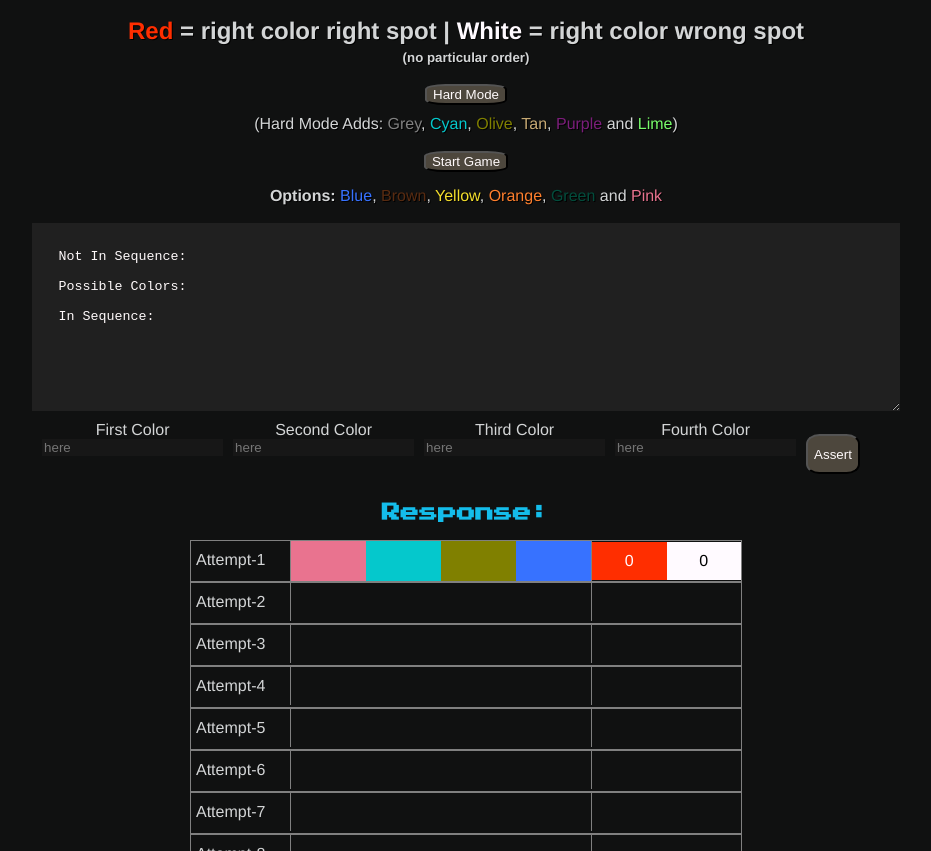
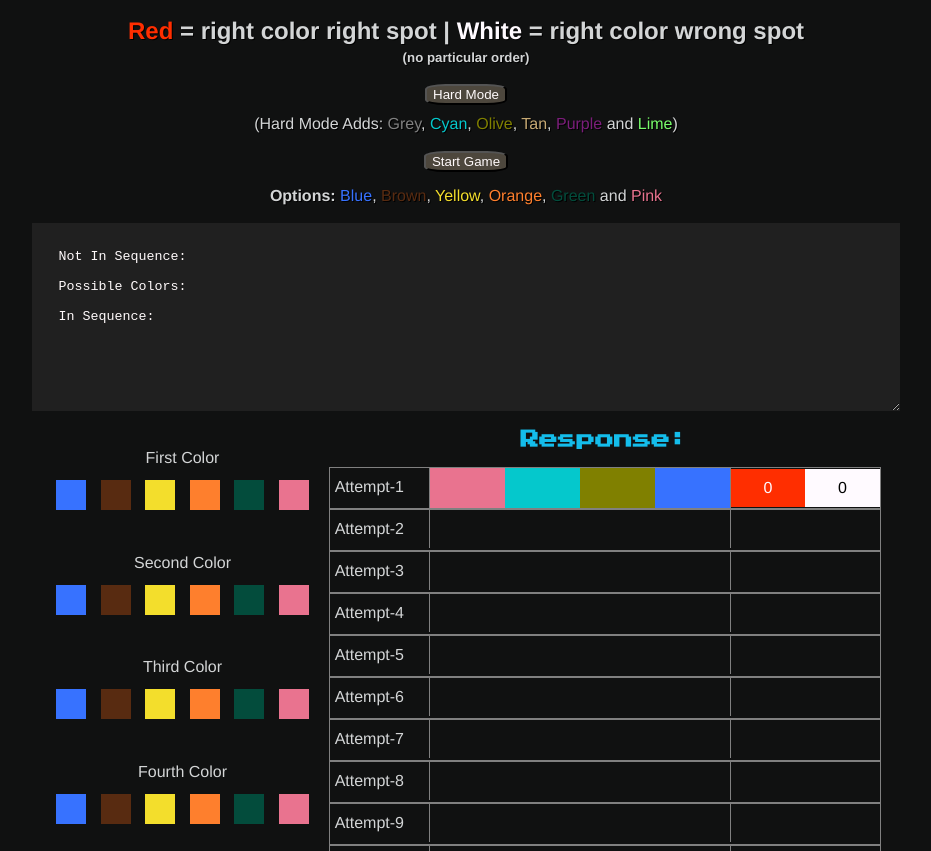
Before and after one commit to blperez1/MasterMind-project, a plain HTML site: page index.html in a window 1280 px wide. Shown: the part 101-952 px from the top of the page, without its empty margins (174-1105 px from the left). Drawn offline with Linux system fonts and the light colour scheme.

Commit message:
Change inputs type to radio buttons

```diff
--- a/index.html
+++ b/index.html
@@ -29,32 +29,80 @@ Possible Colors:
 In Sequence:
 </textarea>
 
+<div id="gameBoard">
     <div class="colorSelections">
         <div class="colorField">
-        <label>First Color
-            <input class="colorGuess" id="colorInput1" type="text" placeholder="here" onfocus="this.value=''"><br>
-        </label>
+            <p>First Color</p>
+            <div class="colorOptions">
+                <input id="checkbox-1" class="checkBox" name="color-1" type="radio" >
+                <label for="checkbox-1" class="checkBox-Mask bg-blue"></label>
+                <input id="checkbox-2" class="checkBox" name="color-1" type="radio" >
+                <label for="checkbox-2" class="checkBox-Mask bg-brown"></label>
+                <input id="checkbox-3" class="checkBox" name="color-1" type="radio" >
+                <label for="checkbox-3" class="checkBox-Mask bg-yellow"></label>
+                <input id="checkbox-4" class="checkBox" name="color-1" type="radio" >
+                <label for="checkbox-4" class="checkBox-Mask bg-orange"></label>
+                <input id="checkbox-5" class="checkBox" name="color-1" type="radio" >
+                <label for="checkbox-5" class="checkBox-Mask bg-green"></label>
+                <input id="checkbox-6" class="checkBox" name="color-1" type="radio" >
+                <label for="checkbox-6" class="checkBox-Mask bg-pink"></label>
+            </div>
         </div>
 
         <div class="colorField">
-        <label>Second Color
-            <input class="colorGuess"  id="colorInput2" type="text" placeholder="here" onfocus="this.value=''"><br>
-        </label>
+            <p>Second Color</p>
+            <div class="colorOptions">
+                <input id="checkbox-7" class="checkBox" name="color-2" type="radio" >
+                <label for="checkbox-7" class="checkBox-Mask bg-blue"></label>
+                <input id="checkbox-8" class="checkBox" name="color-2" type="radio" >
+                <label for="checkbox-8" class="checkBox-Mask bg-brown"></label>
+                <input id="checkbox-9" class="checkBox" name="color-2" type="radio" >
+                <label for="checkbox-9" class="checkBox-Mask bg-yellow"></label>
+                <input id="checkbox-10" class="checkBox" name="color-2" type="radio" >
+                <label for="checkbox-10" class="checkBox-Mask bg-orange"></label>
+                <input id="checkbox-11" class="checkBox" name="color-2" type="radio" >
+                <label for="checkbox-11" class="checkBox-Mask bg-green"></label>
+                <input id="checkbox-12" class="checkBox" name="color-2" type="radio" >
+                <label for="checkbox-12" class="checkBox-Mask bg-pink"></label>
+            </div>
         </div>
         <div class="colorField">
-        <label>Third Color
-            <input class="colorGuess"  id="colorInput3" type="text" placeholder="here" onfocus="this.value=''"><br>
-        </label>
+            <p>Third Color</p>
+            <div class="colorOptions">
+                <input id="checkbox-13" class="checkBox" name="color-3" type="radio" >
+                <label for="checkbox-13" class="checkBox-Mask bg-blue"></label>
+                <input id="checkbox-14" class="checkBox" name="color-3" type="radio" >
+                <label for="checkbox-14" class="checkBox-Mask bg-brown"></label>
+                <input id="checkbox-15" class="checkBox" name="color-3" type="radio" >
+                <label for="checkbox-15" class="checkBox-Mask bg-yellow"></label>
+                <input id="checkbox-16" class="checkBox" name="color-3" type="radio" >
+                <label for="checkbox-16" class="checkBox-Mask bg-orange"></label>
+                <input id="checkbox-17" class="checkBox" name="color-3" type="radio" >
+                <label for="checkbox-17" class="checkBox-Mask bg-green"></label>
+                <input id="checkbox-18" class="checkBox" name="color-3" type="radio" >
+                <label for="checkbox-18" class="checkBox-Mask bg-pink"></label>
+            </div>
         </div>
 
         <div class="colorField">
-        <label>Fourth Color
-            <input class="colorGuess"  id="colorInput4" type="text" placeholder="here" onfocus="this.value=''"><br>
-        </label>
+            <p>Fourth Color</p>
+            <div class="colorOptions">
+                <input id="checkbox-19" class="checkBox" name="color-4" type="radio" >
+                <label for="checkbox-19" class="checkBox-Mask bg-blue"></label>
+                <input id="checkbox-20" class="checkBox" name="color-4" type="radio" >
+                <label for="checkbox-20" class="checkBox-Mask bg-brown"></label>
+                <input id="checkbox-21" class="checkBox" name="color-4" type="radio" >
+                <label for="checkbox-21" class="checkBox-Mask bg-yellow"></label>
+                <input id="checkbox-22" class="checkBox" name="color-4" type="radio" >
+                <label for="checkbox-22" class="checkBox-Mask bg-orange"></label>
+                <input id="checkbox-23" class="checkBox" name="color-4" type="radio" >
+                <label for="checkbox-23" class="checkBox-Mask bg-green"></label>
+                <input id="checkbox-24" class="checkBox" name="color-4" type="radio" >
+                <label for="checkbox-24" class="checkBox-Mask bg-pink"></label>
+            </div>
         </div>
 
-    <button type="submit" id="submit">Assert</button><br>
-    <p id="winner"></p><br>
+        <button type="submit" id="submit">Assert</button>
     </div>
     <div class="responses">
         <h3>Response:</h3>
@@ -120,6 +168,10 @@ In Sequence:
         </div>
         <button id="done"><span class="red">Show</span>  <span class="white">Solution</span></button>
     </div>
+</div>
+
+<p id="winner"></p>
+
 <div class="answerKey">
     <h3>Answer key:</h3>
     <h2><span id="key1">--</span> | <span id="key2">--</span> | <span id="key3">--</span> | <span id="key4">--</span></h2><br>
--- a/masterMind-knockoff.css
+++ b/masterMind-knockoff.css
@@ -94,6 +94,11 @@ input:focus::placeholder{
     padding: 2em;
     max-width: 90vw;
 }
+#gameBoard {
+    display: flex;
+    flex-flow: row wrap;
+    gap: 15px;
+}
 .colorGuess{
     display: flex;
     flex-flow: column nowrap;
@@ -104,7 +109,7 @@ input:focus::placeholder{
 .colorSelections{
    display: flex;
    margin: 10px 0;
-   flex-flow: row nowrap;
+   flex-flow: column nowrap;
    justify-content: space-evenly;
    gap: 10px;
    grid-auto-flow: row;
@@ -173,3 +178,36 @@ input:focus::placeholder{
 #done, #submit{
     margin-top: 1em;
 }
+
+
+
+.checkBox {
+    opacity: 0;
+    position: absolute;
+}
+
+.checkBox, .checkBox-Mask {
+    display: inline-block;
+    vertical-align: middle;
+    margin: 5px;
+    cursor: pointer;
+}
+
+.checkBox-Mask {
+    position: relative;
+}
+
+.checkBox + .checkBox-Mask:before {
+    content: '';
+    display: inline-block;
+    vertical-align: middle;
+    width: 30px;
+    height: 30px;
+    padding: 2px;
+    text-align: center;
+}
+
+
+.checkBox:checked + .checkBox-Mask:before {
+    box-shadow: 0 0 10px var(--blue);
+}
```
Lines whose indentation alone changed are shown as unchanged.
